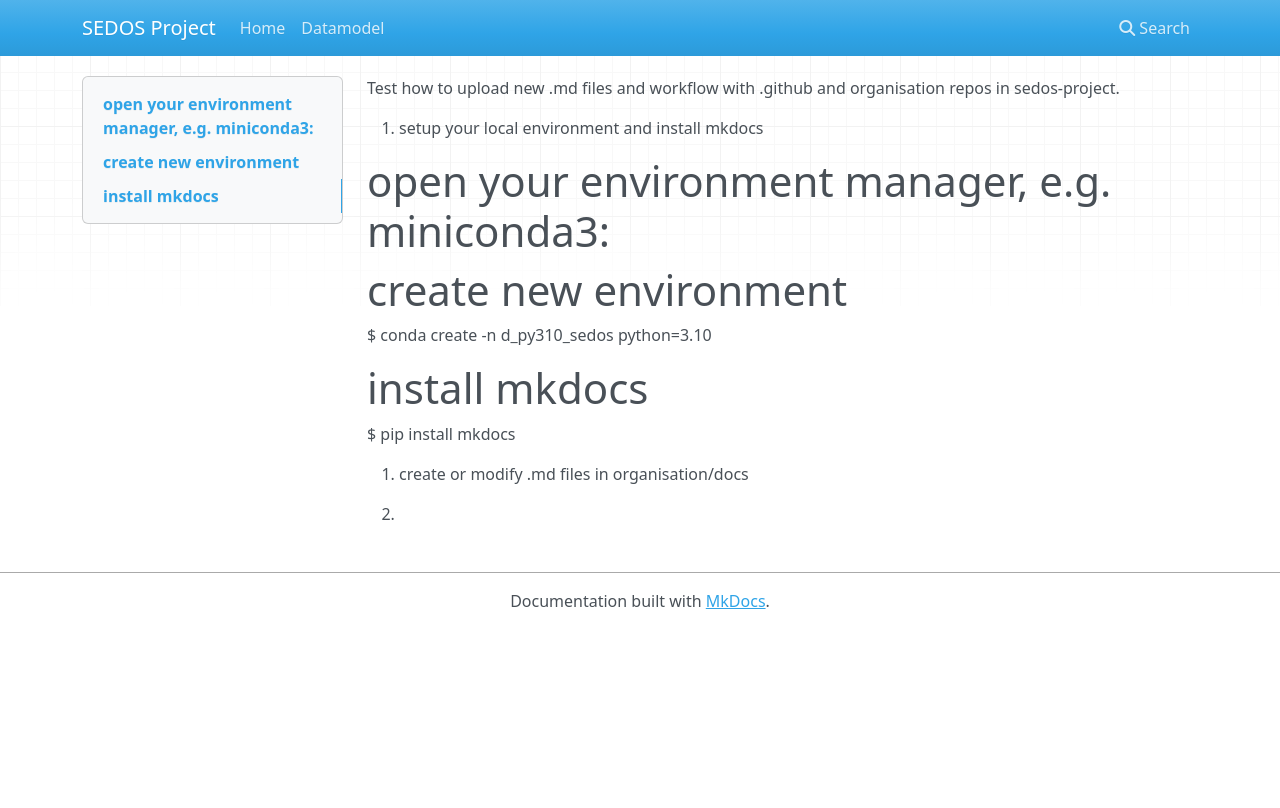
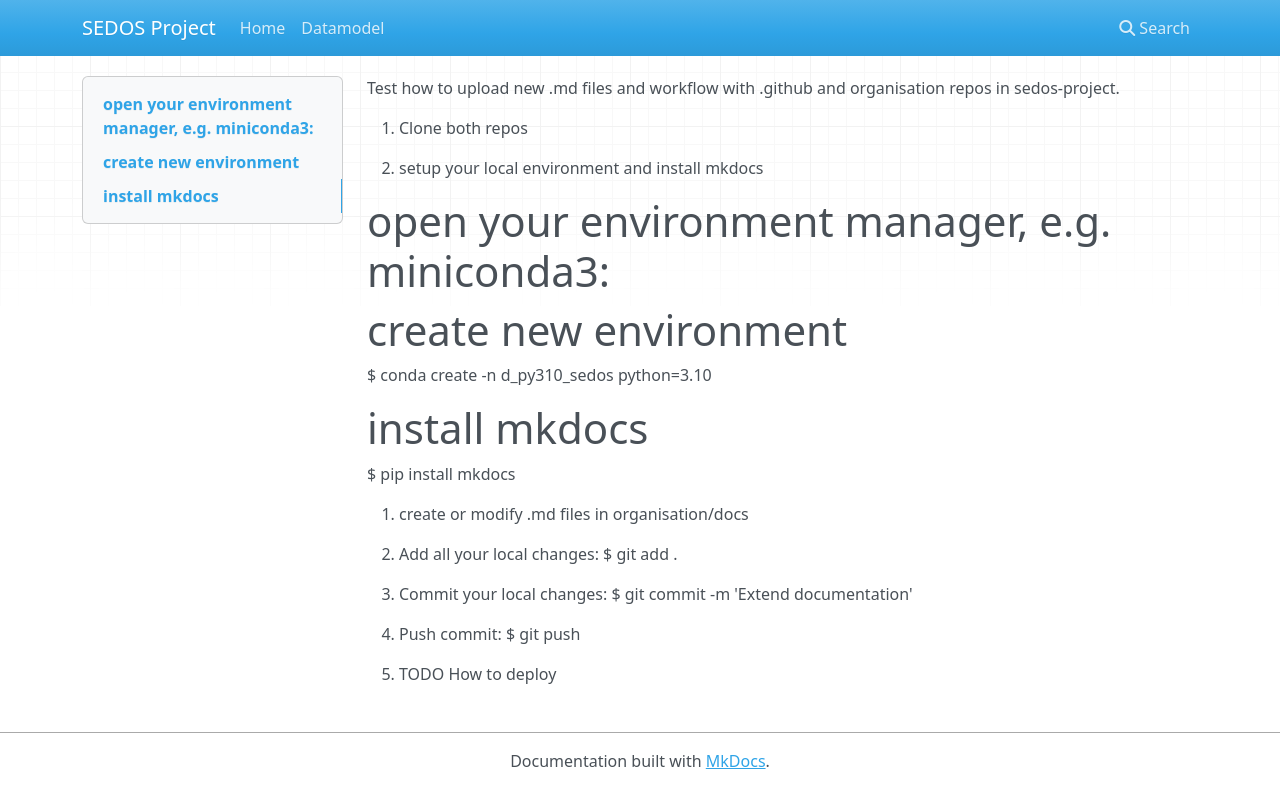
Before and after one commit to sedos-project/organization, an MkDocs documentation site: the page built from docs/how_to_edit_docs.md, in a window 1280 px wide. Shown: the top 808 px of the page. Built offline with MkDocs 1.6.1, drawn with Linux system fonts in a browser that asks for light colours; nearby versions of some CDN libraries.

Commit message:
Extend how_to_edit_docs

```diff
--- a/docs/how_to_edit_docs.md
+++ b/docs/how_to_edit_docs.md
@@ -1,4 +1,6 @@
 Test how to upload new .md files and workflow with .github and organisation repos in sedos-project.
+
+0. Clone both repos
 
 1. setup your local environment and install mkdocs
 # open your environment manager, e.g. miniconda3:
@@ -11,4 +13,10 @@ $ pip install mkdocs
 
 2. create or modify .md files in organisation/docs
 
-3.
+3. Add all your local changes: $ git add .
+
+4. Commit your local changes: $ git commit -m 'Extend documentation'
+
+5. Push commit: $ git push
+
+6. TODO How to deploy
```
